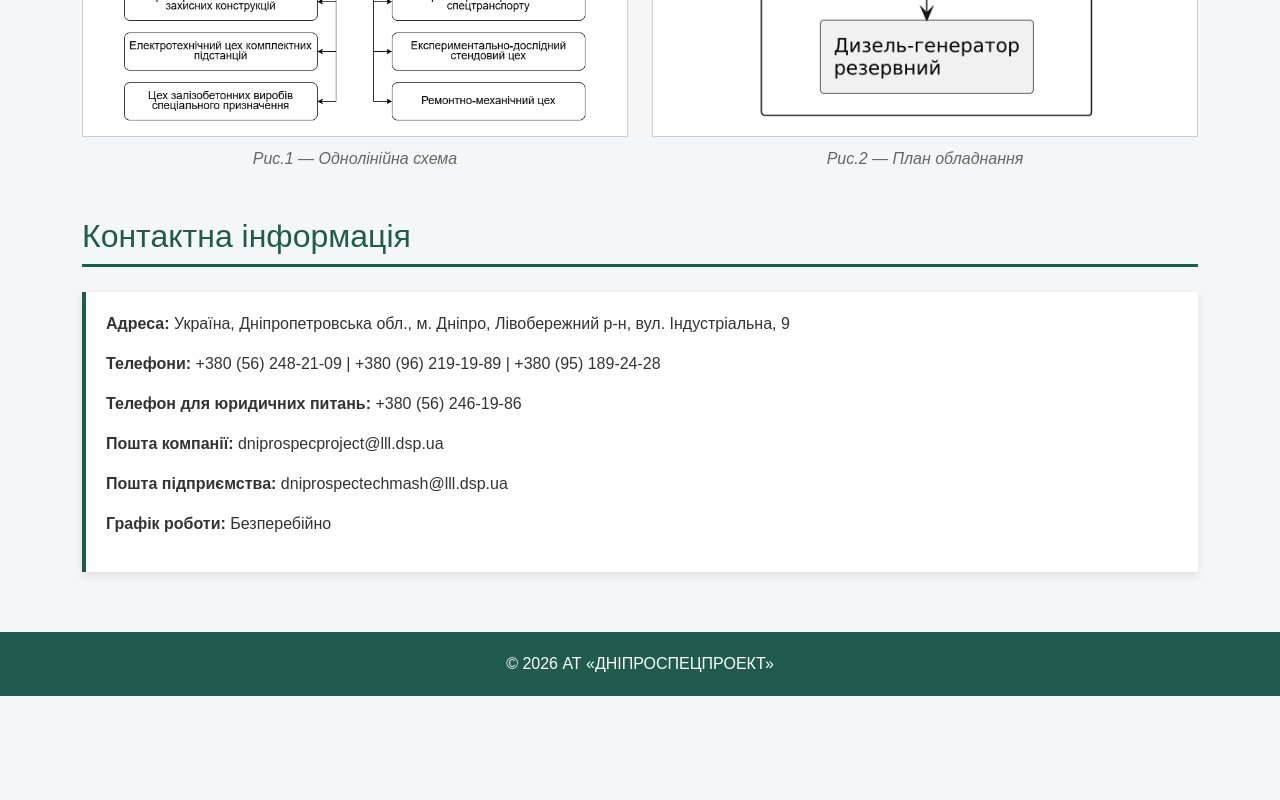
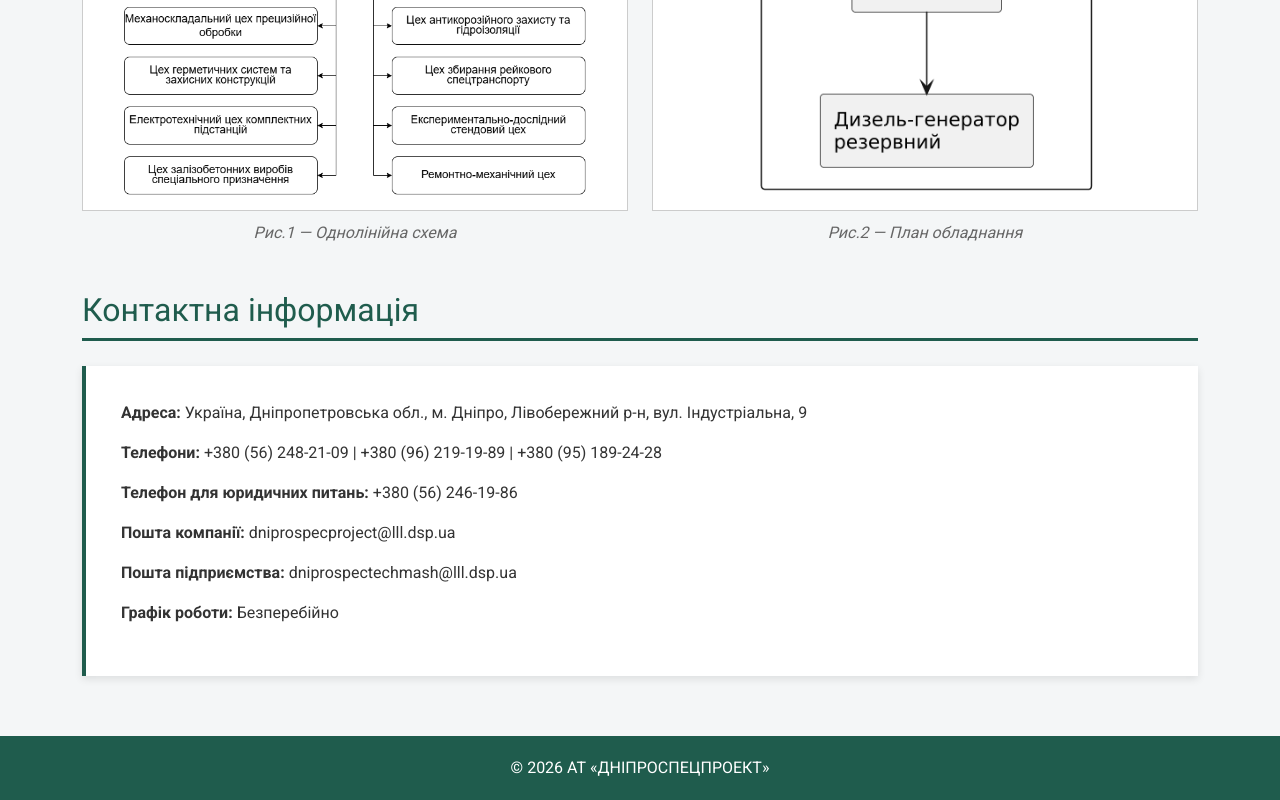
Before and after one commit to AndriyMoisKPI/Osnovy-Veb-programuvannya, a plain HTML site: page PR1/index.html in a window 1280 px wide. Shown: the part 2891-3691 px from the top of the page. Before the commit the page ends 3587 px from the top, so only its background shows below. Drawn offline with nearby package versions, Linux system fonts and the light colour scheme.

Commit message:
Update styles for body and contact card

```diff
--- a/PR1/css/styles.css
+++ b/PR1/css/styles.css
@@ -7,7 +7,8 @@ html {
 }
 
 body {
-    font-family: 'Montserrat', sans-serif;
+    padding-top: 50px;
+    font-family: 'Roboto', sans-serif;
     background-color: #f4f6f7;
     color: #333;
     margin: 0;
@@ -145,7 +146,7 @@ body {
 
 .contact-card {
     background: white;
-    padding: 20px;
+    padding: 35px;
     border-left: 4px solid #1f5c4d;
     box-shadow: 0 3px 8px rgba(0,0,0,0.1);
 }
```
